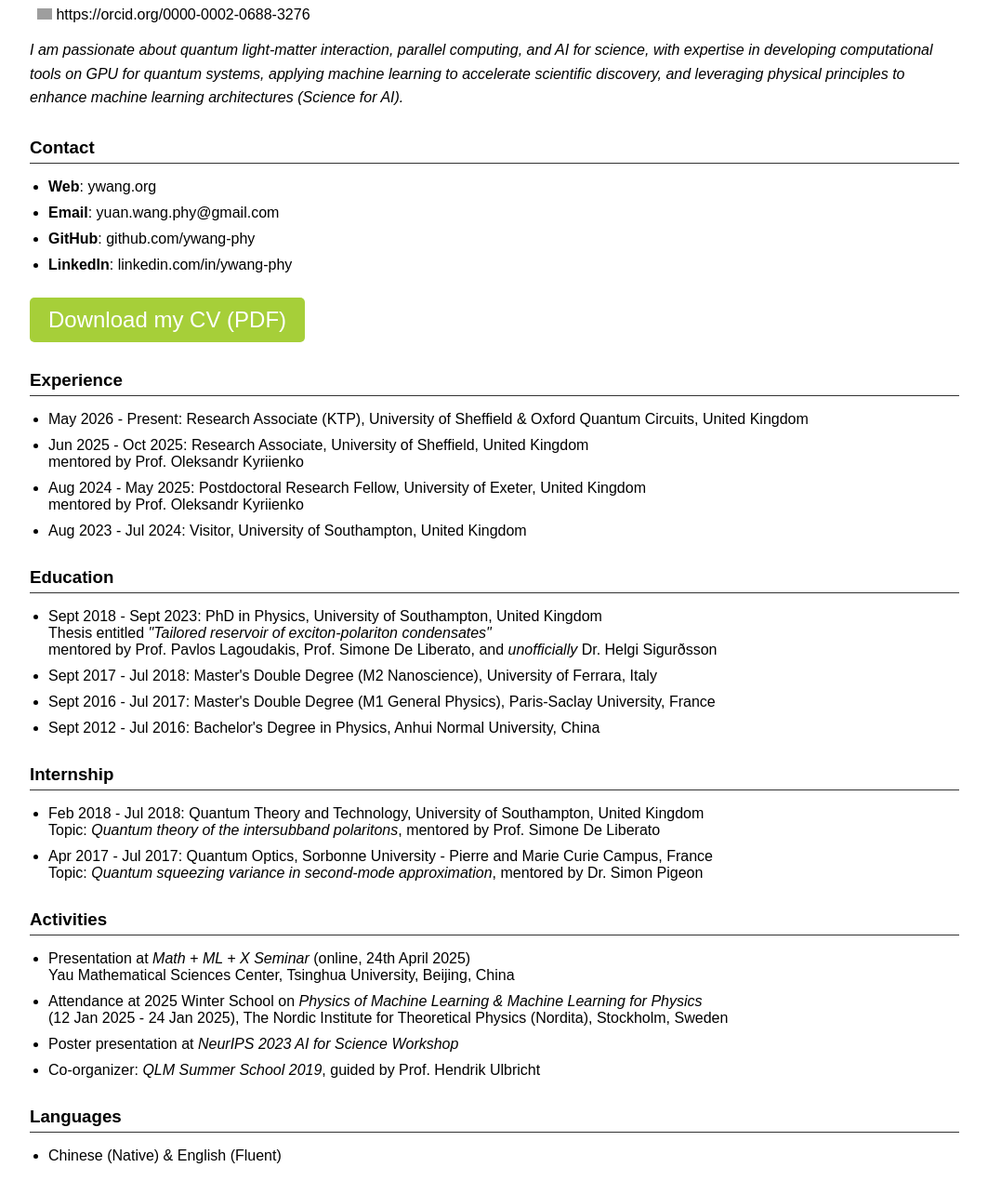
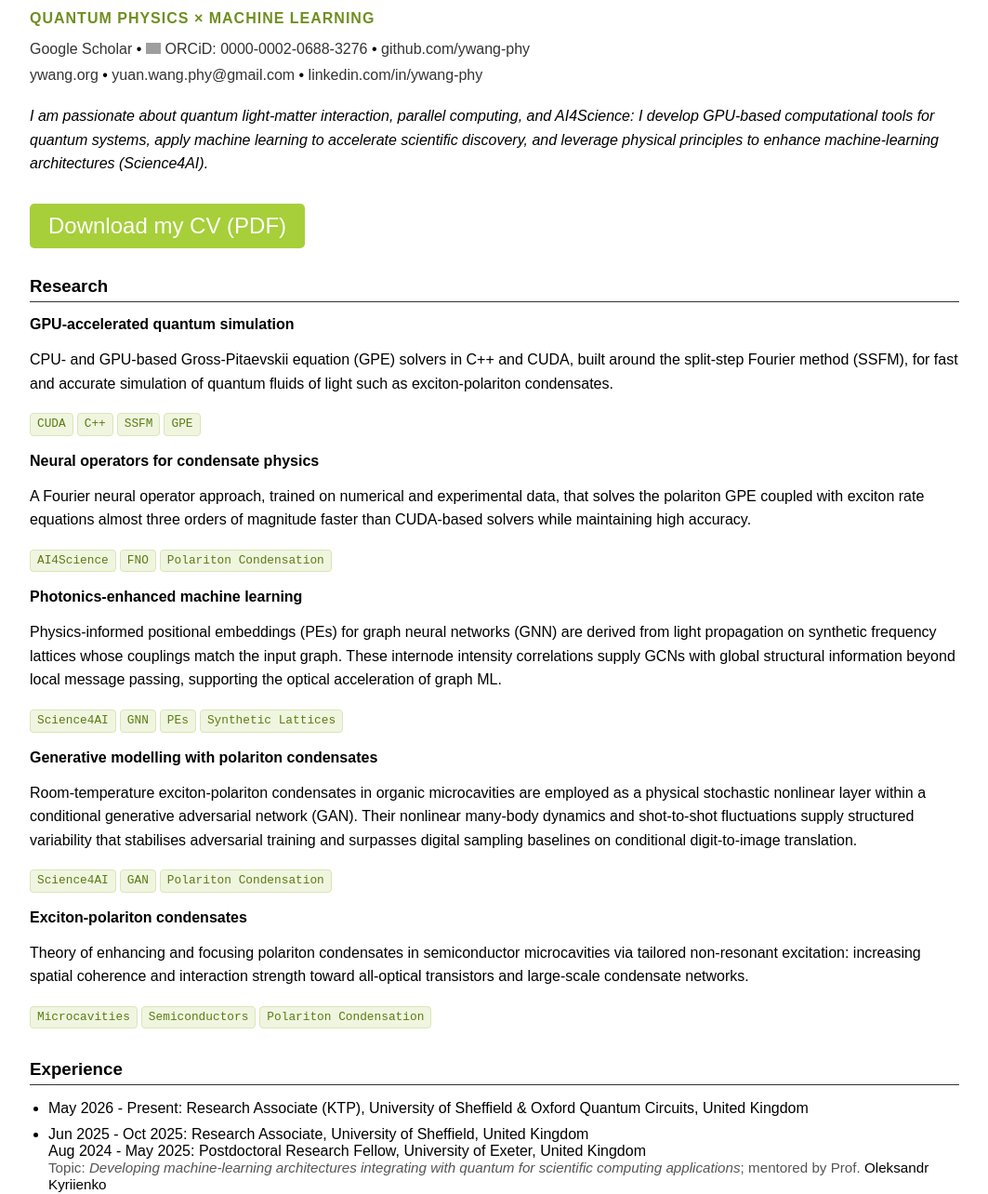
Before and after one commit to ywang-phy/ywang-phy-github.io, a plain HTML site: page index.html in a window 1280 px wide. Shown: the part 80-1364 px from the top of the page at 93% size, without its empty margins (108-1171 px from the left). Drawn offline with Linux system fonts and the light colour scheme; grey boxes are pictures that could not be loaded.

Commit message:
Update index.html

```diff
--- a/index.html
+++ b/index.html
@@ -35,7 +35,7 @@
 
         h1 {
             margin-top: 20px;
-            margin-bottom: 10px;
+            margin-bottom: 5px;
         }
 
         h3 {
@@ -43,6 +43,11 @@
             margin-bottom: 15px;
             border-bottom: 1px solid #333;
             padding-bottom: 5px;
+        }
+
+        h4 {
+            margin-top: 15px;
+            margin-bottom: 6px;
         }
 
         hr {
@@ -53,6 +58,24 @@
         p {
             margin-bottom: 15px;
             line-height: 1.6;
+        }
+
+        .tagline {
+            font-weight: bold;
+            letter-spacing: 1px;
+            color: #6f8f1f;
+            margin-top: 10px;
+            margin-bottom: 0;
+        }
+
+        .header-links {
+            margin-top: 6px;
+            margin-bottom: 10px;
+            line-height: 1.8;
+        }
+
+        .header-links a {
+            color: #333;
         }
 
         .intro {
@@ -72,19 +95,42 @@
             margin-bottom: 12px;
         }
 
-        .interests-section {
-            margin-bottom: 20px;
+        .research-section h4 {
+            font-weight: bold;
         }
 
-        .interests-section h4 {
-            font-weight: bold;
-            margin-top: 15px;
-            margin-bottom: 8px;
+        .research-section p {
+            margin-bottom: 6px;
         }
 
-        .interests-section p {
-            text-align: justify;
-            margin-bottom: 15px;
+        .meta {
+            color: #555;
+            font-size: 0.95em;
+        }
+
+        .date {
+            color: #555;
+            font-size: 0.9em;
+        }
+
+        /* keyword tags (matches the \kw{} macro in the CV) */
+        .kw {
+            display: inline-block;
+            font-family: "Courier New", monospace;
+            font-size: 0.8em;
+            color: #5a7d12;
+            background-color: #f0f5e0;
+            border: 1px solid #d9e6b8;
+            border-radius: 4px;
+            padding: 1px 7px;
+            margin: 3px 4px 3px 0;
+            white-space: nowrap;
+        }
+
+        .footnote {
+            font-size: 0.9em;
+            color: #555;
+            margin-top: 10px;
         }
 
         .download-button {
@@ -106,46 +152,77 @@
 </head>
 <body>
     <h1>Yuan Wang</h1>
-    <a id="cy-effective-orcid-url"
-       class="underline"
-       href="https://orcid.org/0000-0002-0688-3276"
-       target="orcid.widget"
-       rel="me noopener noreferrer"
-       style="vertical-align: top">
-        <img src="https://orcid.org/sites/default/files/images/orcid_16x16.png"
-             style="width: 1em; margin-inline-start: 0.5em"
-             alt="ORCID iD icon"/>
-        https://orcid.org/0000-0002-0688-3276
-    </a>
+    <p class="tagline">QUANTUM PHYSICS &times; MACHINE LEARNING</p>
+
+    <p class="header-links">
+        <a href="https://scholar.google.co.uk/citations?user=mbBZzQgAAAAJ&hl=en" target="_blank">Google Scholar</a> &bull;
+        <a id="cy-effective-orcid-url"
+           href="https://orcid.org/0000-0002-0688-3276"
+           target="orcid.widget"
+           rel="me noopener noreferrer">
+            <img src="https://orcid.org/sites/default/files/images/orcid_16x16.png"
+                 style="width: 1em; vertical-align: baseline; margin-inline-end: 0.3em"
+                 alt="ORCID iD icon"/>ORCiD: 0000-0002-0688-3276</a> &bull;
+        <a href="https://github.com/ywang-phy" target="_blank">github.com/ywang-phy</a><br>
+        <a href="https://www.ywang.org" target="_blank">ywang.org</a> &bull;
+        <a href="mailto:yuan.wang.phy@gmail.com" target="_blank">yuan.wang.phy@gmail.com</a> &bull;
+        <a href="https://www.linkedin.com/in/ywang-phy" target="_blank">linkedin.com/in/ywang-phy</a>
+    </p>
 
     <p class="intro">
-        I am passionate about <em>quantum light-matter interaction</em>, <em>parallel computing</em>, and <em>AI for science</em>,
-        with expertise in developing computational tools on GPU for quantum systems, applying machine learning to accelerate
-        scientific discovery, and leveraging physical principles to enhance machine learning
-        architectures (Science for AI).
+        I am passionate about <em>quantum light-matter interaction</em>, <em>parallel computing</em>, and <em>AI4Science</em>:
+        I develop GPU-based computational tools for quantum systems, apply machine learning to accelerate scientific
+        discovery, and leverage physical principles to enhance machine-learning architectures (Science4AI).
     </p>
-
-    <h3>Contact</h3>
-    <ul>
-        <li><strong>Web</strong>: <a href="https://www.ywang.org" target="_blank">ywang.org</a></li>
-        <li><strong>Email</strong>: <a href="mailto:yuan.wang.phy@gmail.com" target="_blank">yuan.wang.phy@gmail.com</a>
-        <li><strong>GitHub</strong>: <a href="https://github.com/ywang-phy" target="_blank">github.com/ywang-phy</a></li>
-        <li><strong>LinkedIn</strong>: <a href="https://www.linkedin.com/in/ywang-phy" target="_blank">linkedin.com/in/ywang-phy</a></li>
-        </li>
-    </ul>
 
     <a href="https://github.com/ywang-phy/ywang-phy-github.io/raw/main/CV_Yuan_Wang.pdf" target="_blank">
         <button class="download-button">Download my CV (PDF)</button>
     </a>
 
+    <h3>Research</h3>
+    <div class="research-section">
+        <h4>GPU-accelerated quantum simulation</h4>
+        <p>CPU- and GPU-based Gross-Pitaevskii equation (GPE) solvers in C++ and CUDA, built around the split-step
+        Fourier method (SSFM), for fast and accurate simulation of quantum fluids of light such as exciton-polariton
+        condensates.</p>
+        <p><span class="kw">CUDA</span><span class="kw">C++</span><span class="kw">SSFM</span><span class="kw">GPE</span></p>
+
+        <h4>Neural operators for condensate physics</h4>
+        <p>A Fourier neural operator approach, trained on numerical and experimental data, that solves the polariton GPE
+        coupled with exciton rate equations almost three orders of magnitude faster than CUDA-based solvers while
+        maintaining high accuracy.</p>
+        <p><span class="kw">AI4Science</span><span class="kw">FNO</span><span class="kw">Polariton Condensation</span></p>
+
+        <h4>Photonics-enhanced machine learning</h4>
+        <p>Physics-informed positional embeddings (PEs) for graph neural networks (GNN) are derived from light propagation
+        on synthetic frequency lattices whose couplings match the input graph. These internode intensity correlations
+        supply GCNs with global structural information beyond local message passing, supporting the optical acceleration
+        of graph ML.</p>
+        <p><span class="kw">Science4AI</span><span class="kw">GNN</span><span class="kw">PEs</span><span class="kw">Synthetic Lattices</span></p>
+
+        <h4>Generative modelling with polariton condensates</h4>
+        <p>Room-temperature exciton-polariton condensates in organic microcavities are employed as a physical stochastic
+        nonlinear layer within a conditional generative adversarial network (GAN). Their nonlinear many-body dynamics and
+        shot-to-shot fluctuations supply structured variability that stabilises adversarial training and surpasses digital
+        sampling baselines on conditional digit-to-image translation.</p>
+        <p><span class="kw">Science4AI</span><span class="kw">GAN</span><span class="kw">Polariton Condensation</span></p>
+
+        <h4>Exciton-polariton condensates</h4>
+        <p>Theory of enhancing and focusing polariton condensates in semiconductor microcavities via tailored
+        non-resonant excitation: increasing spatial coherence and interaction strength toward all-optical transistors and
+        large-scale condensate networks.</p>
+        <p><span class="kw">Microcavities</span><span class="kw">Semiconductors</span><span class="kw">Polariton Condensation</span></p>
+    </div>
+
     <h3>Experience</h3>
     <ul>
-        <li>May 2026 - Present: Research Associate (KTP), University of Sheffield & Oxford Quantum Circuits, United Kingdom<br></li>
+        <li>May 2026 - Present: Research Associate (KTP), University of Sheffield &amp; Oxford Quantum Circuits, United Kingdom</li>
         <li>Jun 2025 - Oct 2025: Research Associate, University of Sheffield, United Kingdom<br>
-            mentored by Prof. <a href="https://scholar.google.com/citations?user=bHTE4_8AAAAJ&hl=en" target="_blank">Oleksandr Kyriienko</a></li>
-        <li>Aug 2024 - May 2025: Postdoctoral Research Fellow, University of Exeter, United Kingdom<br>
-            mentored by Prof. <a href="https://scholar.google.com/citations?user=bHTE4_8AAAAJ&hl=en" target="_blank">Oleksandr Kyriienko</a></li>
-        <li>Aug 2023 - Jul 2024: Visitor, University of Southampton, United Kingdom</li>
+            Aug 2024 - May 2025: Postdoctoral Research Fellow, University of Exeter, United Kingdom<br>
+            <span class="meta">Topic: <em>Developing machine-learning architectures integrating with quantum for scientific computing applications</em>;
+            mentored by Prof. <a href="https://scholar.google.com/citations?user=bHTE4_8AAAAJ&hl=en" target="_blank">Oleksandr Kyriienko</a></span></li>
+        <li>Aug 2023 - Jul 2024: Visitor, University of Southampton, United Kingdom<br>
+            <span class="meta">Topic: <em>A Fourier neural operator approach for modelling exciton-polariton condensate systems</em></span></li>
     </ul>
 
     <h3>Education</h3>
@@ -154,75 +231,59 @@
             Thesis entitled <a href="https://eprints.soton.ac.uk/480385/" target="_blank"><em>"Tailored reservoir of exciton-polariton condensates"</em></a><br>
             mentored by Prof. <a href="https://scholar.google.co.uk/citations?user=zrgk6IcAAAAJ&hl=en" target="_blank">Pavlos Lagoudakis</a>,
             Prof. <a href="https://scholar.google.com/citations?user=FqjDzAMAAAAJ&hl=en" target="_blank">Simone De Liberato</a>,
-            and <em>unofficially</em> Dr. <a href="https://scholar.google.com/citations?user=7GLQa80AAAAJ&hl=en" target="_blank">Helgi Sigurðsson</a><br>
+            and <em>unofficially</em> Dr. <a href="https://scholar.google.com/citations?user=7GLQa80AAAAJ&hl=en" target="_blank">Helgi Sigurðsson</a>
         </li>
         <li>Sept 2017 - Jul 2018: Master's Double Degree (M2 Nanoscience), University of Ferrara, Italy</li>
         <li>Sept 2016 - Jul 2017: Master's Double Degree (M1 General Physics), Paris-Saclay University, France</li>
         <li>Sept 2012 - Jul 2016: Bachelor's Degree in Physics, Anhui Normal University, China</li>
     </ul>
 
-    <h3>Internship</h3>
+    <h3>Internships</h3>
     <ul>
         <li>Feb 2018 - Jul 2018: Quantum Theory and Technology, University of Southampton, United Kingdom<br>
-            Topic: <em>Quantum theory of the intersubband polaritons</em>, mentored by Prof. Simone De Liberato</li>
+            Topic: <em>Quantum theory of the intersubband polaritons</em>, mentored by Prof. <a href="https://scholar.google.com/citations?user=FqjDzAMAAAAJ&hl=en" target="_blank">Simone De Liberato</a></li>
         <li>Apr 2017 - Jul 2017: Quantum Optics, Sorbonne University - Pierre and Marie Curie Campus, France<br>
-            Topic: <em>Quantum squeezing variance in second-mode approximation</em>, mentored by Dr. Simon Pigeon</li>
+            Topic: <em>Quantum squeezing variance in second-mode approximation</em>, mentored by Dr. <a href="https://scholar.google.co.uk/citations?user=O3BE29EAAAAJ&hl=en" target="_blank">Simon Pigeon</a></li>
     </ul>
 
-    <h3>Activities</h3>
+    <h3>Talks &amp; Activities</h3>
     <ul>
-        <li>Presentation at <em>Math + ML + X Seminar</em> (online, 24th April 2025)<br>
-            Yau Mathematical Sciences Center, Tsinghua University, Beijing, China</li>
-        <li>Attendance at 2025 Winter School on <em>Physics of Machine Learning & Machine Learning for Physics</em><br>
+        <li>Invited talk at <em>Math + ML + X Seminar</em> (online, 24th April 2025)<br>
+            Yau Mathematical Sciences Center, Tsinghua University, Beijing, China<br>
+            invited by Dr. <a href="https://scholar.google.com/citations?user=q5AA4lEAAAAJ&hl=en" target="_blank">Angelica I. Aviles-Rivero</a></li>
+        <li>Winter school on <em>Physics of Machine Learning &amp; Machine Learning for Physics</em><br>
             (12 Jan 2025 - 24 Jan 2025), The Nordic Institute for Theoretical Physics (Nordita), Stockholm, Sweden</li>
         <li>Poster presentation at <em>NeurIPS 2023 AI for Science Workshop</em></li>
-        <li>Co-organizer: <em>QLM Summer School 2019</em>, guided by Prof. Hendrik Ulbricht</li>
+        <li>Co-organizer: <em>QLM Summer School 2019</em>, guided by Prof. <a href="https://scholar.google.com/citations?user=6d15M50AAAAJ&hl=en" target="_blank">Hendrik Ulbricht</a></li>
     </ul>
 
-    <h3>Languages</h3>
+    <h3>Skills &amp; Languages</h3>
     <ul>
-        <li>Chinese (Native) & English (Fluent)</li>
+        <li><strong>Programming</strong>: C++, CUDA, Python, MATLAB &nbsp;&nbsp; <strong>Machine learning</strong>: PyTorch &nbsp;&nbsp; <strong>Version control</strong>: Git, GitHub</li>
+        <li><strong>CI/CD</strong>: GitHub Actions &nbsp;&nbsp; <strong>Simulation</strong>: COMSOL Multiphysics &nbsp;&nbsp; <strong>Editing</strong>: LaTeX, HTML, Microsoft Office</li>
+        <li><strong>Languages</strong>: Chinese (Native) &amp; English (Fluent)</li>
     </ul>
-
-    <h3>Skills</h3>
-    <ul>
-        <li><strong>Programming</strong>: C++, CUDA, MATLAB, Python &nbsp;&nbsp; <strong>Machine learning</strong>: PyTorch &nbsp;&nbsp; <strong>Version control</strong>: Git, GitHub</li>
-        <li><strong>CI/CD</strong>: GitHub Actions &nbsp;&nbsp; <strong>Simulation</strong>: COMSOL Multiphysics &nbsp;&nbsp; <strong>Editing</strong>: HTML, LaTeX, Microsoft Office</li>
-    </ul>
-
-    <h3>Interests</h3>
-    <div class="interests-section">
-        <h4>Parallel Computing</h4>
-        <p>In the field of simulating polariton condensates, there's a strong emphasis on leveraging advanced numerical methods, underpinned by a specialized computational tool that utilizes the capabilities of graphics processing units (GPUs). The split-step Fourier method (SSFM) is one of the central technique used for these simulations, offering a streamlined approach to solving partial differential equations in parallel computing environments. This method is also notably efficient when integrated into machine learning frameworks, offering innovative solutions for complex equations. My focus lies in developing computational tools based on NVIDIA's CUDA architecture, using C++ and CUDA APIs. This expertise encompasses both CPU-based and GPU-based GPE solvers, with a particular emphasis on utilizing SSFM for efficient problem-solving in the realm of quantum fluid dynamics.</p>
-
-        <h4>Neural Operator</h4>
-        <p>A plethora of next-generation all-optical devices based on exciton-polaritons have been proposed in latest years, including prototypes of transistors, switches, analogue quantum simulators and others. However, for such systems consisting of multiple polariton condensates, it is still challenging to predict their properties in a fast and accurate manner. The condensate physics is conventionally described by polariton Gross-Pitaevskii equations (GPEs). While GPU-based solvers currently exist, we propose a significantly more efficient machine-learning-based Fourier neural operator approach to find the solution to the GPE coupled with exciton rate equations, trained on both numerical and experimental datasets. The proposed method predicts solutions almost three orders of magnitude faster than CUDA-based solvers  in numerical studies, maintaining the high degree of accuracy.</p>
-
-        <h4>Positional embedding in ML</h4>
-            <ul>
-                <li>Graph Neural Networks (GNNs) are powerful tools for molecular property prediction, but their reliance on local message-passing mechanisms limits their ability to capture long-range dependencies in large graphs. We propose a physics-informed approach that enhances graph convolutional networks (GCNs) by incorporating positional embeddings derived from photonic dynamics simulation.</li>
-                <li>Photonics can offer a hardware-native route for machine learning (ML). However, efficient deployment of photonics-enhanced ML requires hybrid workflows that integrate optical processing with conventional CPU/GPU based neural network architectures. Here, we propose such a workflow that combines photonic positional embeddings (PEs) with advanced graph ML models. We introduce a photonics-based method that augments graph convolutional networks (GCNs) with PEs derived from light propagation on synthetic frequency lattices whose couplings match the input graph. We simulate propagation and readout to obtain internode intensity correlation matrices, which are used as PEs in GCNs to provide global structural information. Our results show that photonic PEs improve GCN performance and support optical acceleration of graph ML.</li>
-            </ul>
-        <h4>Exciton-polariton condensate</h4>
-        <p>The AlGaAs-like quantum wells within high-quality microcavities, can generate exciton-polaritons (polaritons) in the strong coupling regime. At cryogenic temperatures, the polariton condensates can be formed through optically excited high-energy excitons. I focus on the theoretical development of the methods for enhancing and focusing these condensates, utilizing localized nonresonant asymmetric-shaped excitation. A significant aspect of my work involves increasing spatial coherence and optimizing interaction strength between polaritons, paving the way for the realization of all-optical transistors and contributing to large-scale polariton condensates networks.</p>
-    </div>
 
     <h3>Workshop</h3>
     <ul class="publication-list">
-        <li>[1] <a href="https://openreview.net/forum?id=D1OcdXlFcL" target="_blank">Surya T. Sathujoda*, <strong>Yuan Wang</strong>*, Kanishk Gandhi, <em>Exciton-Polariton Condensates: A Fourier Neural Operator Approach</em>, NeurIPS 2023 AI for Science Workshop (2023)</a></li>
+        <li>[W1] <a href="https://openreview.net/forum?id=D1OcdXlFcL" target="_blank">S. T. Sathujoda, <strong>Y. Wang</strong><sup>&dagger;</sup>, K. Gandhi, <em>Exciton-Polariton Condensates: A Fourier Neural Operator Approach</em>, NeurIPS 2023 AI for Science Workshop (2023)</a></li>
     </ul>
 
-    <h3>Journal/Work in progress</h3>
+    <h3>Journal/Preprint</h3>
     <ul class="publication-list">
-        <li>[9] <a href="https://doi.org/10.48550/arXiv.2512.15549" target="_blank"><strong>Y. Wang</strong>, and O. Kyriienko, <em>Photonics-Enhanced Graph Convolutional Networks</em>, arXiv.2512.15549 (2025)</a></li>
-        <li>[8] K. Fripp, <strong>Y. Wang</strong>, O. Kyriienko, AV Shytov, and VV Kruglyak, <em>Magnonic Full Adder using Nanoscale Chiral Magnonic Resonators</em>, manuscript near submission (2025)</li>
+        <li>[10] <a href="https://arxiv.org/pdf/2606.15344" target="_blank"><strong>Y. Wang</strong>, M. Muszynski, A. Dash, R. Kaurav, V. M. Menon, O. Kyriienko, <em>Generative modelling powered by room-temperature polariton condensates</em>, arXiv:2606.15344 (2026)</a></li>
+        <li>[9] <a href="https://arxiv.org/abs/2603.00258" target="_blank">K. Fripp, <strong>Y. Wang</strong>, O. Kyriienko, A. V. Shytov, and V. V. Kruglyak, <em>Magnonic Full Adder Based on 2D Chiral Magnonic Resonators</em>, arXiv.2603.00258 (2026)</a></li>
+        <li>[8] <a href="https://doi.org/10.48550/arXiv.2512.15549" target="_blank"><strong>Y. Wang</strong> and O. Kyriienko, <em>Photonics-Enhanced Graph Convolutional Networks</em>, arXiv.2512.15549 (2025)</a></li>
         <li>[7] <a href="https://doi.org/10.48550/arXiv.2507.10415" target="_blank"><strong>Y. Wang</strong>, S. Scali, and O. Kyriienko, <em>Polaritonic Machine Learning for Graph-based Data Analysis</em>, arXiv.2507.10415 (2025)</a></li>
-        <li>[6] <a href="https://doi.org/10.48550/arXiv.2309.15593" target="_blank"><strong>Y. Wang</strong>*, Surya T. Sathujoda*, K. Sawicki, K. Gandhi, A. I Aviles-Rivero, and P. G. Lagoudakis, <em>A Fourier Neural Operator Approach for Modelling Exciton-Polariton Condensate Systems</em>, arXiv.2309.15593 (2025)</a></li>
+        <li>[6] <a href="https://www.nature.com/articles/s42005-025-02409-2" target="_blank"><strong>Y. Wang</strong><sup>&dagger;</sup>, S. T. Sathujoda, K. Sawicki, K. Gandhi, A. I. Aviles-Rivero, and P. G. Lagoudakis, <em>A Fourier Neural Operator Approach for Modelling Exciton-Polariton Condensate Systems</em>, Communications Physics <strong>8</strong>, 505 (2025)</a></li>
         <li>[5] <a href="https://doi.org/10.1103/PhysRevB.109.125307" target="_blank">K. Sawicki, D. Dovzhenko, <strong>Y. Wang</strong>, T. Cookson, H. Sigurðsson, and P. G. Lagoudakis, <em>Occupancy-driven Zeeman suppression and inversion in trapped polariton condensates</em>, Physical Review B <strong>109</strong>, 125307 (2024)</a></li>
         <li>[4] <a href="https://eprints.soton.ac.uk/480385/" target="_blank"><strong>Y. Wang</strong>, <em>Tailored reservoir of exciton-polariton condensates</em>, University of Southampton, PhD Thesis (2023)</a></li>
         <li>[3] <a href="https://doi.org/10.1103/PhysRevB.106.245304" target="_blank"><strong>Y. Wang</strong>, P. G. Lagoudakis, and H. Sigurdsson, <em>Enhanced coupling between ballistic exciton-polariton condensates through tailored pumping</em>, Physical Review B <strong>106</strong>, 245304 (2022)</a></li>
         <li>[2] <a href="https://doi.org/10.1103/PhysRevB.104.235306" target="_blank"><strong>Y. Wang</strong>, H. Sigurdsson, J. D. Töpfer, and P. G. Lagoudakis, <em>Reservoir optics with exciton-polariton condensates</em>, Physical Review B <strong>104</strong>, 235306 (2021)</a></li>
         <li>[1] <a href="https://doi.org/10.1103/PhysRevA.104.023109" target="_blank"><strong>Y. Wang</strong> and S. De Liberato, <em>Theoretical proposals to measure resonator-induced modifications of the electronic ground state in doped quantum wells</em>, Physical Review A <strong>104</strong>, 023109 (2021)</a></li>
     </ul>
+
+    <p class="footnote"><sup>&dagger;</sup>corresponding author</p>
+
 </body>
 </html>
```
